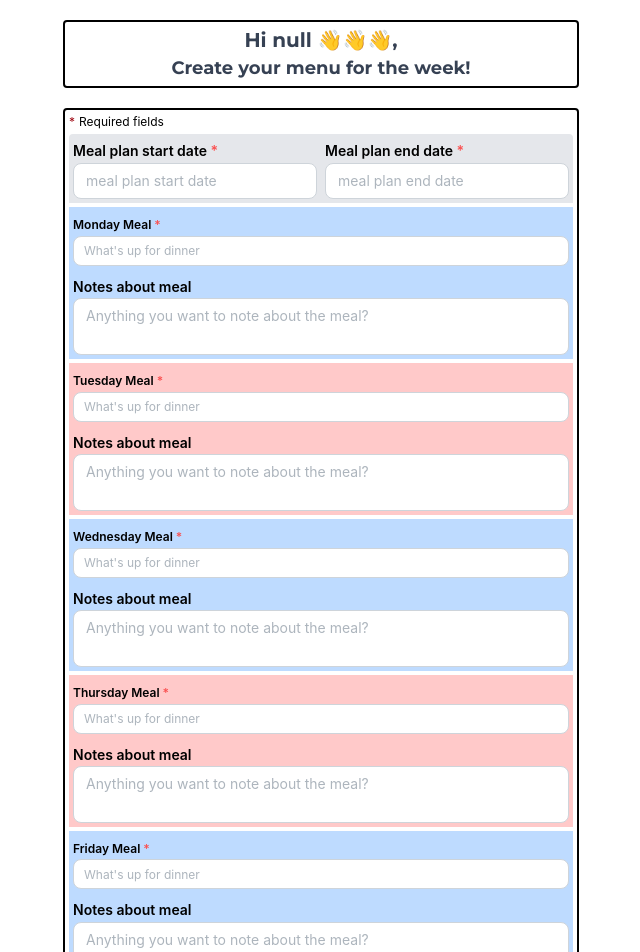
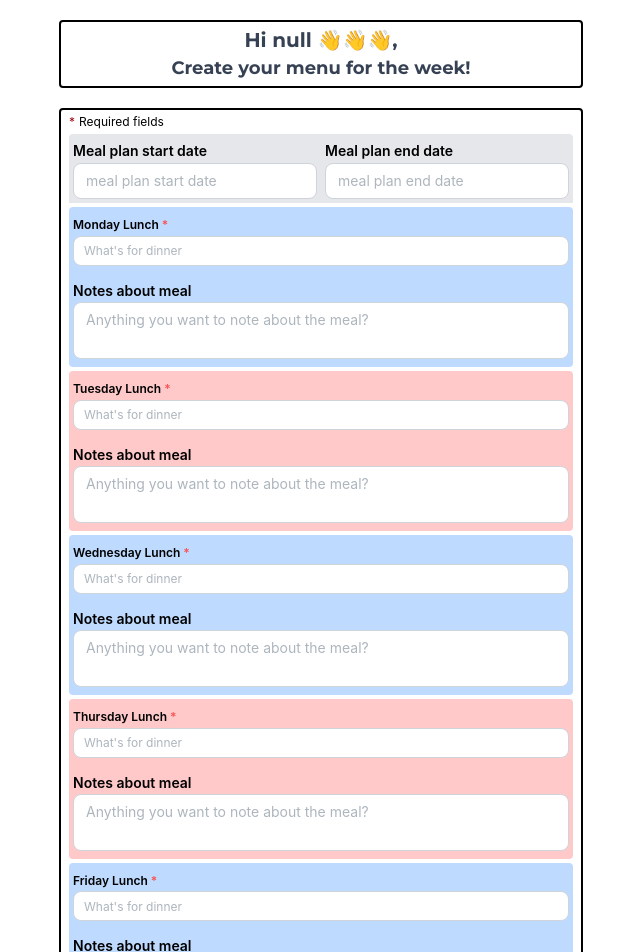
Before and after one commit to chubibobibo/meals, a React (Vite) app in the folder client/: page /dashboard/index in a window 1280 px wide. Shown: the top 952 px of the page, without its empty margins (319-959 px from the left). Built offline with nearby package versions, Linux system fonts and the light colour scheme.

Commit message:
modified handling of inputs

```diff
--- a/client/package.json
+++ b/client/package.json
@@ -16,6 +16,7 @@
     "@mantine/hooks": "^9.3.1",
     "@mantine/modals": "^9.3.1",
     "@tailwindcss/vite": "^4.3.0",
+    "@tanstack/react-query": "^5.101.0",
     "@tanstack/react-router": "^1.170.10",
     "dayjs": "^1.11.21",
     "react": "^19.2.6",
@@ -24,6 +25,7 @@
   },
   "devDependencies": {
     "@eslint/js": "^10.0.1",
+    "@tanstack/eslint-plugin-query": "^5.101.0",
     "@tanstack/router-plugin": "^1.168.13",
     "@types/node": "^24.12.3",
     "@types/react": "^19.2.14",
--- a/client/src/components/MealInput.tsx
+++ b/client/src/components/MealInput.tsx
@@ -1,4 +1,4 @@
-import { TextInput, Textarea } from "@mantine/core";
+import { TextInput } from "@mantine/core";
 
 interface MealInputType {
   sizeProp: string;
@@ -6,12 +6,8 @@ interface MealInputType {
   placeholderProp: string;
   nameProp: string;
   requiredProp: boolean;
-  TASizeProp: string;
-  TALabelProp: string;
-  TAPlaceholderProp: string;
-  TANameProp: string;
-  TARequiredProp: boolean;
   bgColor: string;
+  handleChange: React.ChangeEventHandler<HTMLInputElement, HTMLInputElement>;
 }
 
 function MealInput({
@@ -20,15 +16,12 @@ function MealInput({
   placeholderProp,
   nameProp,
   requiredProp,
-  TASizeProp,
-  TALabelProp,
-  TAPlaceholderProp,
-  TANameProp,
   bgColor,
+  handleChange,
 }: MealInputType) {
   return (
     <>
-      <aside className={`flex flex-col gap-2 ${bgColor} p-1`}>
+      <aside className={`flex flex-col gap-2 ${bgColor} p-1 pb-2 rounded-t-sm`}>
         <TextInput
           size={sizeProp}
           label={labelProp}
@@ -36,13 +29,7 @@ function MealInput({
           placeholder={placeholderProp}
           name={nameProp}
           required={requiredProp}
-        />
-        <Textarea
-          size={TASizeProp}
-          label={TALabelProp}
-          // description='Any notes you want to share?'
-          placeholder={TAPlaceholderProp}
-          name={TANameProp}
+          onChange={handleChange}
         />
       </aside>
     </>
--- /dev/null
+++ b/client/src/components/MealInputWeekend.tsx
@@ -0,0 +1,53 @@
+import { TextInput, Textarea } from "@mantine/core";
+
+interface MealInputWeekendType {
+  size: string;
+  label: string;
+  description: string;
+  placeholder: string;
+  name: string;
+  required: boolean;
+}
+
+function MealInputWeekend({
+  size,
+  label,
+  description,
+  placeholder,
+  name,
+  required,
+}: MealInputWeekendType) {
+  return (
+    <>
+      <TextInput
+        size={size}
+        label={label}
+        description={description}
+        placeholder={placeholder}
+        name={name}
+        required={required}
+      />
+      <Textarea
+        size='xs'
+        label='Notes about meal'
+        placeholder='Anything you want to note about the meal?'
+        name='saturdayLunchNotes'
+      />
+      <TextInput
+        size='xs'
+        label='Saturday Meal (Dinner)'
+        // description='Enter planned meal for Dinner'
+        placeholder="What's for dinner?"
+        name='saturdayDinner'
+        required
+      />
+      <Textarea
+        size='xs'
+        label='Notes about meal'
+        placeholder='Anything you want to note about the meal?'
+        name='saturdayDinnerNotes'
+      />
+    </>
+  );
+}
+export default MealInputWeekend;
--- /dev/null
+++ b/client/src/components/MealNotes.tsx
@@ -0,0 +1,37 @@
+import { Textarea } from "@mantine/core";
+
+interface MealNotesTypes {
+  TASizeProp: string;
+  TALabelProp: string;
+  TAPlaceholderProp: string;
+  TANameProp: string;
+  TARequiredProp: boolean;
+  bgColor: string;
+  handleChange: React.ChangeEventHandler<
+    HTMLTextAreaElement,
+    HTMLTextAreaElement
+  >;
+}
+function MealNotes({
+  TASizeProp,
+  TALabelProp,
+  TAPlaceholderProp,
+  TANameProp,
+  TARequiredProp,
+  bgColor,
+  handleChange,
+}: MealNotesTypes) {
+  return (
+    <section className={`${bgColor} rounded-b-sm p-1 pb-2`}>
+      <Textarea
+        size={TASizeProp}
+        label={TALabelProp}
+        placeholder={TAPlaceholderProp}
+        name={TANameProp}
+        required={TARequiredProp}
+        onChange={handleChange}
+      />
+    </section>
+  );
+}
+export default MealNotes;
--- a/client/src/components/MealPlanForm.tsx
+++ b/client/src/components/MealPlanForm.tsx
@@ -5,6 +5,8 @@ import dayjs from "dayjs";
 import { useState } from "react";
 
 import MealInput from "./MealInput";
+import MealNotes from "./MealNotes";
+import { weekdayMealPlan } from "../utils/mealPlanProps";
 
 function MealPlanForm() {
   // Obtain current date and convert to date that Mantine can parse
@@ -15,6 +17,54 @@ function MealPlanForm() {
   // states to control calendar data
   const [value1, setValue1] = useState<string | null>(null);
   const [value2, setValue2] = useState<string | null>(null);
+
+  // state that handles weekday meal data and iterated to render inputs
+  // provides value on inputs depending on their name attribute
+  // state names are the same as the name value of the inputs
+  const [weekdayMealPlanState, setWeekdayMealPlanState] = useState({
+    mondayDinner: "",
+    mondayDinnerNotes: "",
+    tuesdayDinner: "",
+    tuesdayDinnerNotes: "",
+    wednesdayDinner: "",
+    wednesdayDinnerNotes: "",
+    thursdayDinner: "",
+    thursdayDinnerNotes: "",
+    fridayDinner: "",
+    fridayDinnerNotes: "",
+  });
+
+  const [mealWeekend, setMealWeekend] = useState([
+    {
+      labelLunch: "Saturday Lunch",
+      nameLunch: "saturdayLunch",
+      notesNameLunch: "saturdayLunchNotes",
+      labelDinner: "Saturday Dinner",
+      nameDinner: "saturdayDinner",
+      notesNameDinner: "saturdayDinnerNotes",
+      value: "",
+    },
+    {
+      labelLunch: "Sunday Lunch",
+      nameLunch: "sundayLunch",
+      notesNameLunch: "sundayLunchNotes",
+      labelDinner: "Sunday Dinner",
+      nameDinner: "sundayDinner",
+      notesNameDinner: "sundayDinnerNotes",
+      value: "",
+    },
+  ]);
+
+  const handleWeekdayInputChange = (
+    e:
+      | React.ChangeEventHandler<HTMLInputElement, HTMLInputElement>
+      | React.ChangeEventHandler<HTMLTextAreaElement, HTMLTextAreaElement>,
+  ) => {
+    setWeekdayMealPlanState((prev) => {
+      return { ...prev, [e.target.name]: e.target.value };
+    });
+  };
+
   return (
     <>
       <section className='border-2 rounded-sm p-1 mb-5'>
@@ -26,7 +76,7 @@ function MealPlanForm() {
         </h1>
       </section>
       {/** Meal plan form */}
-      <section className='flex flex-col justify-center border-2 mt-3 p-1 rounded-sm gap-1'>
+      <section className='flex flex-col justify-center border-2 mt-3 p-1 px-2 rounded-sm gap-1'>
         <aside className='flex gap-1'>
           <p className='text-red-800 text-xs'>*</p>
           <p className='text-xs'>Required fields</p>
@@ -39,7 +89,7 @@ function MealPlanForm() {
             placeholder='meal plan start date'
             name='startDate'
             minDate={convertedDate}
-            required
+            // required
           />
           <DateInput
             value={value2}
@@ -48,77 +98,33 @@ function MealPlanForm() {
             placeholder='meal plan end date'
             name='endDate'
             minDate={convertedDate}
-            required
+            // required
           />
         </aside>
-
+        {weekdayMealPlan.map((allMealPlan, key) => (
+          <section key={key}>
             <MealInput
               sizeProp='xs'
-          labelProp='Monday Meal'
-          placeholderProp="What's up for dinner"
-          nameProp='mondayDinner'
+              labelProp={allMealPlan?.label}
+              placeholderProp="What's for dinner"
+              nameProp={allMealPlan?.name}
               requiredProp={true}
+              bgColor={allMealPlan.color}
+              handleChange={handleWeekdayInputChange}
+            />
+
+            <MealNotes
               TASizeProp='sm'
               TALabelProp='Notes about meal'
               TAPlaceholderProp='Anything you want to note about the meal?'
-          TANameProp='mondayDinnerNotes'
+              TANameProp={allMealPlan.notesName}
               TARequiredProp={false}
-          bgColor='bg-blue-200'
+              bgColor={allMealPlan.color}
+              handleChange={handleWeekdayInputChange}
             />
-        <MealInput
-          sizeProp='xs'
-          labelProp='Tuesday Meal'
-          placeholderProp="What's up for dinner"
-          nameProp='tuesdayDinner'
-          requiredProp={true}
-          TASizeProp='sm'
-          TALabelProp='Notes about meal'
-          TAPlaceholderProp='Anything you want to note about the meal?'
-          TANameProp='tuesdayDinnerNotes'
-          TARequiredProp={false}
-          bgColor='bg-red-200'
-        />
-        <MealInput
-          sizeProp='xs'
-          labelProp='Wednesday Meal'
-          placeholderProp="What's up for dinner"
-          nameProp='wednesdayDinner'
-          requiredProp={true}
-          TASizeProp='sm'
-          TALabelProp='Notes about meal'
-          TAPlaceholderProp='Anything you want to note about the meal?'
-          TANameProp='wednesdayDinnerNotes'
-          TARequiredProp={false}
-          bgColor='bg-blue-200'
-        />
-        <MealInput
-          sizeProp='xs'
-          labelProp='Thursday Meal'
-          placeholderProp="What's up for dinner"
-          nameProp='thursdayDinner'
-          requiredProp={true}
-          TASizeProp='sm'
-          TALabelProp='Notes about meal'
-          TAPlaceholderProp='Anything you want to note about the meal?'
-          TANameProp='thursdayDinnerNotes'
-          TARequiredProp={false}
-          bgColor='bg-red-200'
-        />
-        <MealInput
-          sizeProp='xs'
-          labelProp='Friday Meal'
-          placeholderProp="What's up for dinner"
-          nameProp='fridayDinner'
-          requiredProp={true}
-          TASizeProp='sm'
-          TALabelProp='Notes about meal'
-          TAPlaceholderProp='Anything you want to note about the meal?'
-          TANameProp='fridayDinnerNotes'
-          TARequiredProp={false}
-          bgColor='bg-blue-200'
-        />
-
-        <aside className='flex gap-2 grid grid-cols-1 grid-rows-2 bg-red-200 p-1'>
+          </section>
+        ))}
+        <aside className='flex gap-2 grid grid-cols-1 grid-rows-2 bg-red-200 p-1 pb-2'>
           <TextInput
             size='xs'
             label='Saturday Meal (Lunch)'
@@ -138,7 +144,7 @@ function MealPlanForm() {
             size='xs'
             label='Saturday Meal (Dinner)'
             // description='Enter planned meal for Dinner'
-            placeholder="What's up for Dinner?"
+            placeholder="What's for dinner?"
             name='saturdayDinner'
             required
           />
@@ -150,7 +156,7 @@ function MealPlanForm() {
             name='saturdayDinnerNotes'
           />
         </aside>
-        <aside className='flex gap-2 grid grid-cols-1 grid-rows-2 bg-blue-200 p-1 rounded-b-sm'>
+        <aside className='flex gap-2 grid grid-cols-1 grid-rows-2 bg-blue-200 p-1 pb-2 rounded-b-sm'>
           <TextInput
             size='xs'
             label='Sunday Meal (Lunch)'
@@ -170,7 +176,7 @@ function MealPlanForm() {
             size='xs'
             label='Sunday Meal (Dinner)'
             // description='Enter planned meal for Dinner'
-            placeholder="What's up for Dinner?"
+            placeholder="What's for dinner?"
             name='sundayDinner'
             required
           />
@@ -182,11 +188,14 @@ function MealPlanForm() {
             name='sundayDinnerNotes'
           />
         </aside>
-        {/* <aside className='text-center my-4'>
-          <Button variant='filled' type='submit' className=''>
-            Create the meal plan
-          </Button>
-        </aside> */}
+        {/* <TextInput
+          type='text'
+          name='testInput'
+          id=''
+          onChange={handleChangeTest}
+          value={testState.testInput}
+        />
+        <p>{testState.testInput}</p> */}
       </section>
     </>
   );
--- /dev/null
+++ b/client/src/components/ModalComponent.tsx
@@ -0,0 +1,32 @@
+import { Modal, Button } from "@mantine/core";
+import { Grid } from "@mantine/core";
+import { useDisclosure } from "@mantine/hooks";
+
+function ModalComponent() {
+  const [{ open, close }] = useDisclosure(false);
+  return (
+    <>
+      <Modal
+        opened={open}
+        onClose={close}
+        title='Confirm Meal Plan'
+        // fullScreen={isMobile}
+        centered
+      >
+        <Grid className='border-2'>
+          <Grid.Col span={6} className='w-full border-r-2'>
+            test
+          </Grid.Col>
+          <Grid.Col span={6} className='w-full border-l-2'>
+            test2
+          </Grid.Col>
+        </Grid>
+
+        <Button variant='filled' type='submit'>
+          Create the meal plan
+        </Button>
+      </Modal>
+    </>
+  );
+}
+export default ModalComponent;
--- /dev/null
+++ b/client/src/context/MealPlanContext.ts
@@ -0,0 +1,3 @@
+import { createContext } from "react";
+
+export const MealPlanContextProvider = createContext(null);
--- a/client/src/pages/IndexPage.tsx
+++ b/client/src/pages/IndexPage.tsx
@@ -1,30 +1,57 @@
 import MealPlanForm from "../components/MealPlanForm";
-import { Button } from "@mantine/core";
+import { useState } from "react";
+
 import Footer from "../components/Footer";
 
+import { useDisclosure } from "@mantine/hooks";
+import { Button, Modal } from "@mantine/core";
+// import ModalComponent from "../components/ModalComponent";
+import { Grid } from "@mantine/core";
+
 function IndexPage() {
-  const handleSubmit = (e: React.SubmitEvent<HTMLFormElement>) => {
-    e.preventDefault();
-    const formData = new FormData(e.currentTarget);
-    const data = Object.fromEntries(formData);
-    console.log(data);
-    // localStorage.setItem("mealData", JSON.stringify(data));
-  };
+  const [mealPlanState, setMealPlanState] = useState(null);
+
+  const [opened, { open, close }] = useDisclosure(false);
 
   return (
-    <main className='p-2 pt-5 w-screen flex flex-col items-center'>
-      <form method='POST' onSubmit={handleSubmit}>
+    <main className='p-2 pt-5 w-screen h-screen flex flex-col items-center'>
+      {/* <form onSubmit={handleSubmit}> */}
+      <section>
+        <Modal
+          opened={opened}
+          onClose={close}
+          title='Confirm Meal Plan'
+          // fullScreen={isMobile}
+          centered
+        >
+          <Grid className='border-2'>
+            <Grid.Col span={6} className='w-full border-r-2'>
+              test1
+            </Grid.Col>
+            <Grid.Col span={6} className='w-full border-l-2'>
+              test2
+            </Grid.Col>
+          </Grid>
+
+          <Button variant='filled' type='button'>
+            Send Meal Plan
+          </Button>
+        </Modal>
+        {/* <ModalComponent /> */}
+        {/* <form method='POST' onSubmit={handleSubmit}> */}
         <MealPlanForm />
         <section className='flex justify-center p-4'>
-          <Button variant='filled' type='submit' className=''>
+          <Button variant='filled' type='button' onClick={open} className=''>
             Create the meal plan
           </Button>
         </section>
         <section className='inset-x-0 bottom-0'>
           <Footer />
         </section>
-      </form>
+      </section>
+      {/* </form> */}
     </main>
   );
 }
+
 export default IndexPage;
--- /dev/null
+++ b/client/src/utils/mealPlanProps.ts
@@ -0,0 +1,37 @@
+export const weekdayMealPlan = [
+  {
+    label: "Monday Lunch",
+    name: "mondayDinner",
+    notesName: "mondayDinnerNotes",
+    notesValue: "",
+    color: "bg-blue-200",
+  },
+  {
+    label: "Tuesday Lunch",
+    name: "tuesdayDinner",
+    notesName: "tuesdayDinnerNotes",
+    notesValue: "",
+    color: "bg-red-200",
+  },
+  {
+    label: "Wednesday Lunch",
+    name: "wednesdayDinner",
+    notesName: "wednesdayDinnerNotes",
+    notesValue: "",
+    color: "bg-blue-200",
+  },
+  {
+    label: "Thursday Lunch",
+    name: "thursdayDinner",
+    notesName: "thursdayDinnerNotes",
+    notesValue: "",
+    color: "bg-red-200",
+  },
+  {
+    label: "Friday Lunch",
+    name: "fridayDinner",
+    notesName: "fridayDinnerNotes",
+    notesValue: "",
+    color: "bg-blue-200",
+  },
+];
```
Also changed, not shown: 1 other file (tests, documents, lock files or other folders). Lines whose indentation alone changed are shown as unchanged.
